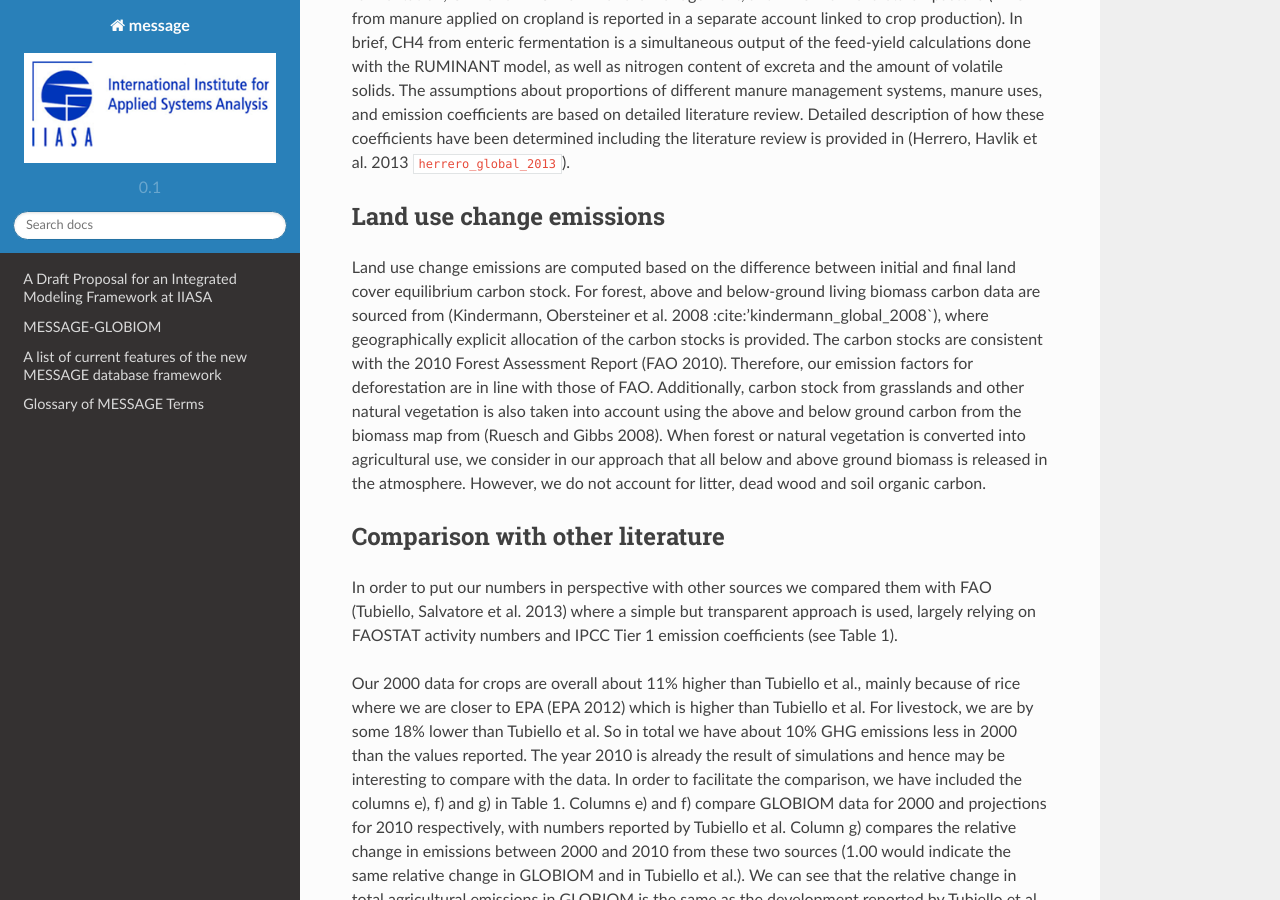
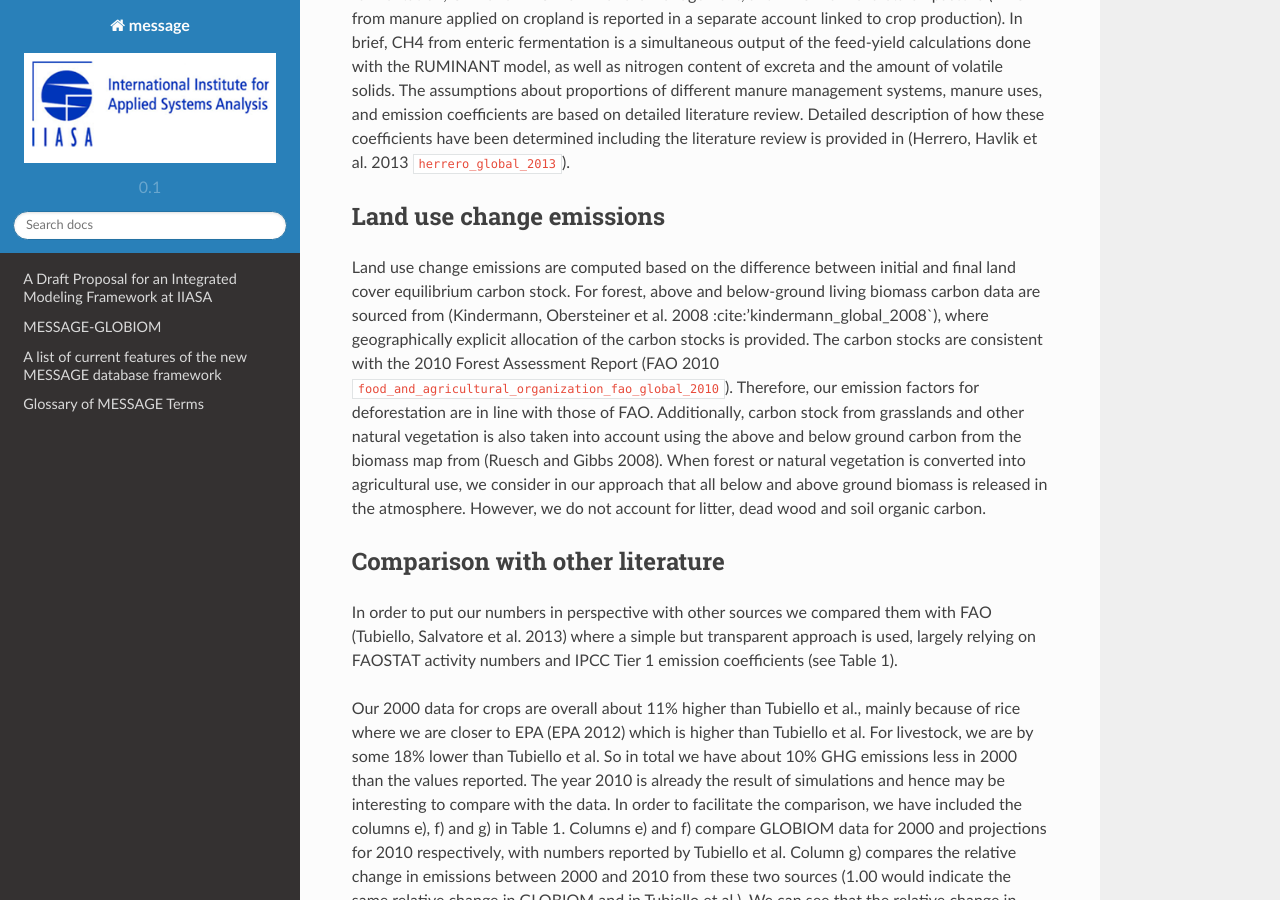
Before and after one commit to yiyi1991/message-ix-models, a Sphinx documentation site: the page built from doc/global/source/message_globiom/emissions/globiom/index.rst, in a window 1280 px wide and 900 px high, scrolled down 602 px. Built offline with Sphinx 7.4.7 and the Read the Docs theme 2.0.0, drawn with Linux system fonts in a browser that asks for light colours; pages that are not in the unit, such as notebooks, are missing from menus; cross-references to code outside the pages are shown as plain code.

Commit message:
citation

```diff
--- a/doc/global/source/message_globiom/emissions/globiom/index.rst
+++ b/doc/global/source/message_globiom/emissions/globiom/index.rst
@@ -11,7 +11,7 @@
 
 Land use change emissions
 ~~~~
-Land use change emissions are computed based on the difference between initial and final land cover equilibrium carbon stock. For forest, above and below-ground living biomass carbon data are sourced from (Kindermann, Obersteiner et al. 2008 :cite:'kindermann_global_2008`), where geographically explicit allocation of the carbon stocks is provided. The carbon stocks are consistent with the 2010 Forest Assessment Report (FAO 2010). Therefore, our emission factors for deforestation are in line with those of FAO. Additionally, carbon stock from grasslands and other natural vegetation is also taken into account using the above and below ground carbon from the biomass map from (Ruesch and Gibbs 2008). When forest or natural vegetation is converted into agricultural use, we consider in our approach that all below and above ground biomass is released in the atmosphere. However, we do not account for litter, dead wood and soil organic carbon.
+Land use change emissions are computed based on the difference between initial and final land cover equilibrium carbon stock. For forest, above and below-ground living biomass carbon data are sourced from (Kindermann, Obersteiner et al. 2008 :cite:'kindermann_global_2008`), where geographically explicit allocation of the carbon stocks is provided. The carbon stocks are consistent with the 2010 Forest Assessment Report (FAO 2010 :cite:`food_and_agricultural_organization_fao_global_2010`). Therefore, our emission factors for deforestation are in line with those of FAO. Additionally, carbon stock from grasslands and other natural vegetation is also taken into account using the above and below ground carbon from the biomass map from (Ruesch and Gibbs 2008). When forest or natural vegetation is converted into agricultural use, we consider in our approach that all below and above ground biomass is released in the atmosphere. However, we do not account for litter, dead wood and soil organic carbon.
 
 Comparison with other literature
 ~~~~
```
